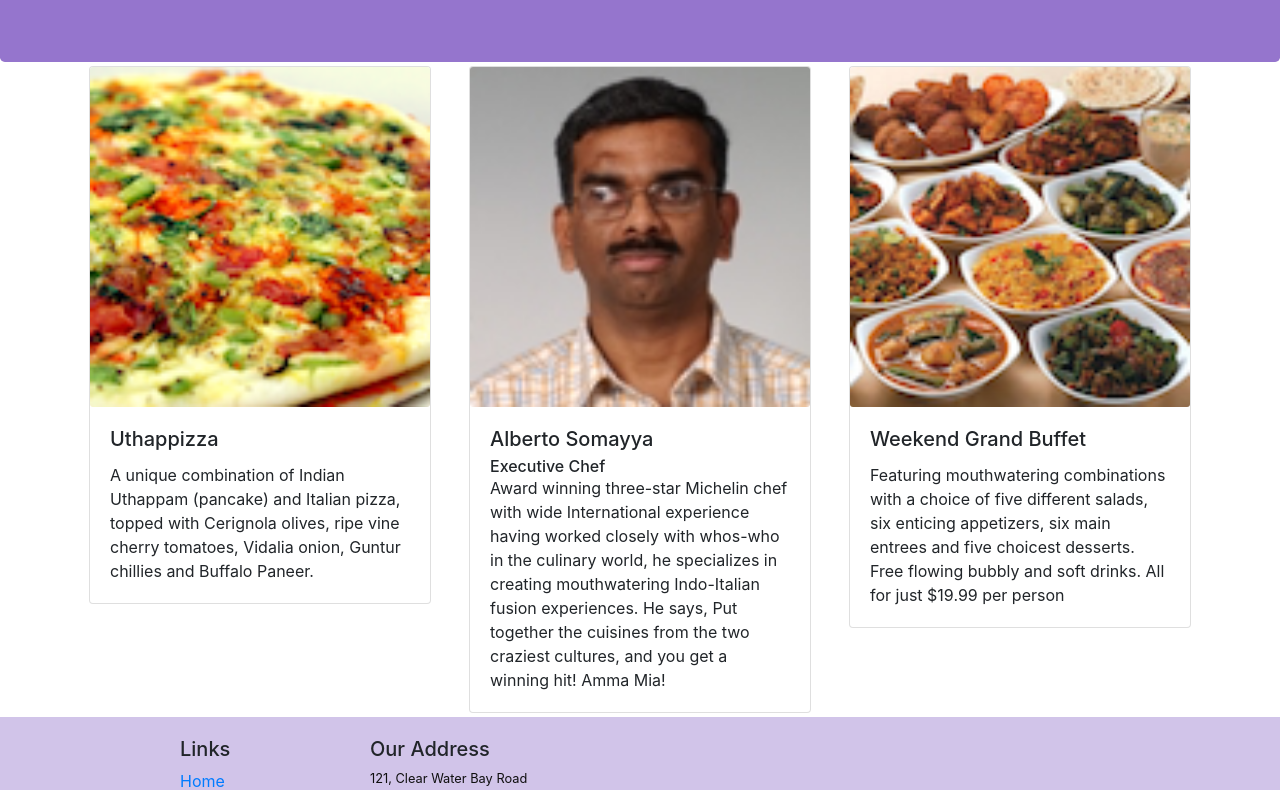
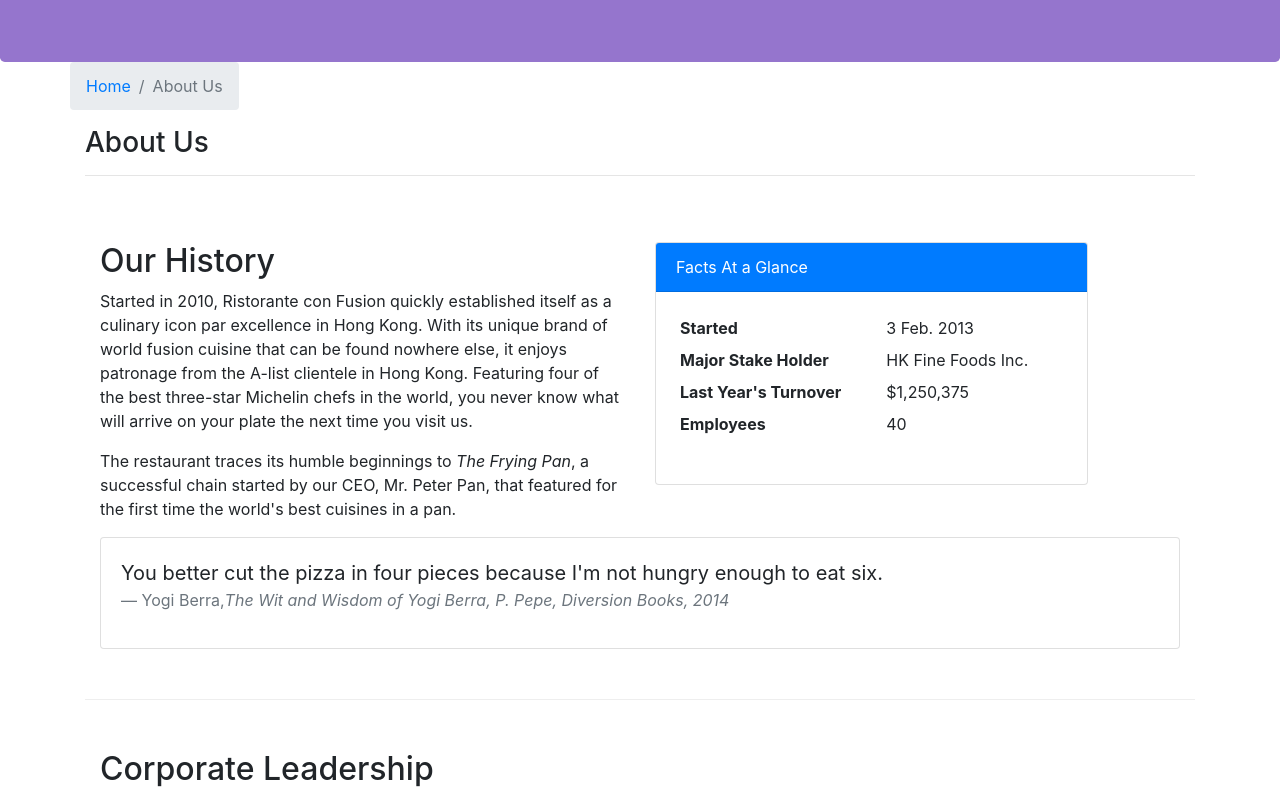
Before and after one commit to Lakhdher/confusion, a React (Create React App) app: page /aboutus in a window 1280 px wide. Before the commit this address led to /home. Shown: the part 280-1070 px from the top of the page. Built offline with nearby package versions, Linux system fonts and the light colour scheme.

Commit message:
aboutUs and routing

```diff
--- /dev/null
+++ b/src/components/AboutComponent.js
@@ -0,0 +1,116 @@
+import React from "react";
+import {
+  Breadcrumb,
+  BreadcrumbItem,
+  Card,
+  CardBody,
+  CardHeader,
+  Media,
+} from "reactstrap";
+import { Link } from "react-router-dom";
+
+function RenderLeader({ leader }) {
+  return (
+    <Media tag="li" className="m-5">
+      <Media left>
+        <Media object src={leader.image} alg={leader.name} />
+      </Media>
+      <Media body fluid className="ml-5">
+        <Media heading>{leader.name}</Media>
+        {leader.designation}
+        <br />
+        <div className="mt-3"> {leader.description}</div>
+      </Media>
+    </Media>
+  );
+}
+
+function About(props) {
+  const leaders = props.leaders.map((leader) => {
+    return <RenderLeader leader={leader} />;
+  });
+
+  return (
+    <div className="container">
+      <div className="row">
+        <Breadcrumb>
+          <BreadcrumbItem>
+            <Link to="/home">Home</Link>
+          </BreadcrumbItem>
+          <BreadcrumbItem active>About Us</BreadcrumbItem>
+        </Breadcrumb>
+        <div className="col-12">
+          <h3>About Us</h3>
+          <hr />
+        </div>
+      </div>
+      <div className="row row-content">
+        <div className="col-12 col-md-6">
+          <h2>Our History</h2>
+          <p>
+            Started in 2010, Ristorante con Fusion quickly established itself as
+            a culinary icon par excellence in Hong Kong. With its unique brand
+            of world fusion cuisine that can be found nowhere else, it enjoys
+            patronage from the A-list clientele in Hong Kong. Featuring four of
+            the best three-star Michelin chefs in the world, you never know what
+            will arrive on your plate the next time you visit us.
+          </p>
+          <p>
+            The restaurant traces its humble beginnings to{" "}
+            <em>The Frying Pan</em>, a successful chain started by our CEO, Mr.
+            Peter Pan, that featured for the first time the world's best
+            cuisines in a pan.
+          </p>
+        </div>
+        <div className="col-12 col-md-5">
+          <Card>
+            <CardHeader className="bg-primary text-white">
+              Facts At a Glance
+            </CardHeader>
+            <CardBody>
+              <dl className="row p-1">
+                <dt className="col-6">Started</dt>
+                <dd className="col-6">3 Feb. 2013</dd>
+                <dt className="col-6">Major Stake Holder</dt>
+                <dd className="col-6">HK Fine Foods Inc.</dd>
+                <dt className="col-6">Last Year's Turnover</dt>
+                <dd className="col-6">$1,250,375</dd>
+                <dt className="col-6">Employees</dt>
+                <dd className="col-6">40</dd>
+              </dl>
+            </CardBody>
+          </Card>
+        </div>
+        <div className="col-12">
+          <Card>
+            <CardBody className="bg-faded">
+              <blockquote className="blockquote">
+                <p className="mb-0">
+                  You better cut the pizza in four pieces because I'm not hungry
+                  enough to eat six.
+                </p>
+                <footer className="blockquote-footer">
+                  Yogi Berra,
+                  <cite title="Source Title">
+                    The Wit and Wisdom of Yogi Berra, P. Pepe, Diversion Books,
+                    2014
+                  </cite>
+                </footer>
+              </blockquote>
+            </CardBody>
+          </Card>
+        </div>
+      </div>
+      <div className="row row-content">
+        <div className="col-12">
+          <h2>Corporate Leadership</h2>
+        </div>
+        <div className="col-12">
+          <Media list>{leaders}</Media>
+        </div>
+      </div>
+    </div>
+  );
+}
+
+export default About;
--- a/src/components/ContactComponent.js
+++ b/src/components/ContactComponent.js
@@ -1,9 +1,26 @@
 /* eslint-disable jsx-a11y/anchor-is-valid */
-import React from 'react';
+import React from "react";
+import { Breadcrumb, BreadcrumbItem } from "reactstrap";
+import { Link } from "react-router-dom";
 
 function Contact(props) {
-    return(
+  return (
     <div className="container">
+      <div className="row">
+        <Breadcrumb>
+          <BreadcrumbItem>
+            <Link to="/home">Home</Link>
+          </BreadcrumbItem>
+          <BreadcrumbItem>
+            <Link to="/menu">Menu</Link>
+          </BreadcrumbItem>
+          <BreadcrumbItem active>Contact Us</BreadcrumbItem>
+        </Breadcrumb>
+        <div className="col-12">
+          <h3>Menu</h3>
+          <hr />
+        </div>
+      </div>
       <div className="row row-content">
         <div className="col-12">
           <h3>Location Information</h3>
@@ -11,12 +28,18 @@ function Contact(props) {
         <div className="col-12 col-sm-4 offset-sm-1">
           <h5>Our Address</h5>
           <address>
-                        121, Clear Water Bay Road<br />
-                        Clear Water Bay, Kowloon<br />
-                        HONG KONG<br />
-                        <i className="fa fa-phone"></i>: +852 1234 5678<br />
-                        <i className="fa fa-fax"></i>: +852 8765 4321<br />
-                        <i className="fa fa-envelope"></i>: <a href="mailto:confusion@food.net">confusion@food.net</a>
+            121, Clear Water Bay Road
+            <br />
+            Clear Water Bay, Kowloon
+            <br />
+            HONG KONG
+            <br />
+            <i className="fa fa-phone"></i>: +852 1234 5678
+            <br />
+            <i className="fa fa-fax"></i>: +852 8765 4321
+            <br />
+            <i className="fa fa-envelope"></i>:{" "}
+            <a href="mailto:confusion@food.net">confusion@food.net</a>
           </address>
         </div>
         <div className="col-12 col-sm-6 offset-sm-1">
@@ -24,9 +47,23 @@ function Contact(props) {
         </div>
         <div className="col-12 col-sm-11 offset-sm-1">
           <div className="btn-group" role="group">
-                        <a role="button" className="btn btn-primary" href="tel:+85212345678"><i className="fa fa-phone"></i> Call</a>
-                        <a role="button" className="btn btn-info"><i className="fa fa-skype"></i> Skype</a>
-                        <a role="button" className="btn btn-success" href="mailto:confusion@food.net"><i className="fa fa-envelope-o"></i> Email</a>
+            <a
+              role="button"
+              className="btn btn-primary"
+              href="tel:+85212345678"
+            >
+              <i className="fa fa-phone"></i> Call
+            </a>
+            <a role="button" className="btn btn-info">
+              <i className="fa fa-skype"></i> Skype
+            </a>
+            <a
+              role="button"
+              className="btn btn-success"
+              href="mailto:confusion@food.net"
+            >
+              <i className="fa fa-envelope-o"></i> Email
+            </a>
           </div>
         </div>
       </div>
--- a/src/components/DishDetailComponent.js
+++ b/src/components/DishDetailComponent.js
@@ -8,8 +8,9 @@ import {
   CardImg,
   Media,
 } from "reactstrap";
-
-function RenderDish({dish}) {
+import { Link } from "react-router-dom";
+import { Breadcrumb, BreadcrumbItem } from "reactstrap";
+function RenderDish({ dish }) {
   if (dish !== null)
     return (
       <Card>
@@ -23,7 +24,7 @@ function RenderDish({dish}) {
   else return <div></div>;
 }
 
-function RenderComments({comments}) {
+function RenderComments({ comments }) {
   if (comments !== null)
     return (
       <div className="container ml-0">
@@ -66,18 +67,36 @@ function RenderComments({comments}) {
 }
 
 function DishDetail(props) {
+  if (props.dish != null) {
     return (
       <div className="container">
+        <div className="row">
+          <Breadcrumb>
+            <BreadcrumbItem>
+              <Link to="/home">Home</Link>
+            </BreadcrumbItem>
+            <BreadcrumbItem>
+              <Link to="/menu">Menu</Link>
+            </BreadcrumbItem>
+            <BreadcrumbItem active>{props.dish.name}</BreadcrumbItem>
+          </Breadcrumb>
+          <div className="col-12">
+            <h3>Menu</h3>
+            <hr />
+          </div>
+        </div>
         <div className="row">
           <div className="col-12 col-md-5 m-1">
             <RenderDish dish={props.dish} />
           </div>
           <div className="col-12 col-md-5 m-1">
-          <RenderComments comments={props.dish.comments} />{" "}
+            <RenderComments comments={props.comments} />{" "}
           </div>
         </div>
       </div>
     );
   }
+  return <div></div>;
+}
 
 export default DishDetail;
--- a/src/components/Footer.js
+++ b/src/components/Footer.js
@@ -12,7 +12,7 @@ function Footer(props) {
                         <li><Link to="/home">Home</Link></li>
                         <li><Link to="/aboutus">About Us</Link></li>
                         <li><Link to="/menu">Menu</Link></li>
-                        <li><Link to=">contactus">Contact Us</Link></li>
+                        <li><Link to="/contactus">Contact Us</Link></li>
                     </ul>
                 </div>
                 <div className="col-12 col-sm-5">
--- a/src/components/MainComponent.js
+++ b/src/components/MainComponent.js
@@ -12,6 +12,7 @@ import Contact from "./ContactComponent";
 import { COMMENTS } from "../shared/comments";
 import { LEADERS } from "../shared/leaders";
 import { PROMOTIONS } from "../shared/promotions";
+import About from './AboutComponent';
 
 class Main extends Component {
   constructor(props) {
@@ -23,6 +24,7 @@ class Main extends Component {
       promotions: PROMOTIONS,
     };
   }
+
 
   render() {
     const HomePage = () => {
@@ -36,6 +38,14 @@ class Main extends Component {
         />
       );
     };
+    const DishWithId = ({match}) => {
+      return(
+          <DishDetail dish={this.state.dishes.filter((dish) => dish.id === parseInt(match.params.dishId,10))[0]}
+            comments={this.state.comments.filter((comment) => comment.dishId === parseInt(match.params.dishId,10))} />
+      );
+    };
+
+
     return (
       <div>
         <Header />
@@ -46,8 +56,10 @@ class Main extends Component {
             path="/menu"
             component={() => <Menu dishes={this.state.dishes} />}
           />
+          <Route path="/menu/:dishId" component={DishWithId} />
           <Route exact path="/contactus" component={Contact} />
-          <Redirect to="/home" />
+          <Route exact path='/aboutus' component={()=> <About leaders={this.state.leaders} />} />
+          <Redirect to='/home' />
         </Switch>
 
         <Footer />
--- a/src/components/MenuComponent.js
+++ b/src/components/MenuComponent.js
@@ -1,32 +1,53 @@
 /* eslint-disable no-useless-constructor */
 /* eslint-disable no-unused-vars */
 import React from "react";
-import { Card, CardImg, CardImgOverlay, CardTitle } from "reactstrap";
-
-function MenuItem({dish , test})
-  {
-    return(<Card onClick={() => {test(dish.id)}}>
+import {
+  Card,
+  CardImg,
+  CardImgOverlay,
+  CardTitle,
+  Breadcrumb,
+  BreadcrumbItem,
+} from "reactstrap";
+import { Link } from "react-router-dom";
+function MenuItem({ dish }) {
+  return (
+    <Card>
+      <Link to={`/menu/${dish.id}`}>
         <CardImg width="100%" src={dish.image} alt={dish.name} />
         <CardImgOverlay body className="ml-5">
           <CardTitle heading>{dish.name}</CardTitle>
         </CardImgOverlay>
-          </Card>)
+      </Link>
+    </Card>
+  );
 }
 
 function Menu(props) {
   const menu = props.dishes.map((dish) => {
     return (
-        <div key={dish.id} className="col-12 col-md-5 m-1" >
-          <MenuItem dish={dish} test={props.test} />
+      <div key={dish.id} className="col-12 col-md-5 m-1">
+        <MenuItem dish={dish} />
       </div>
     );
   });
   return (
     <div className="container">
+      <div className="row">
+        <Breadcrumb>
+          <BreadcrumbItem>
+            <Link to="/home">Home</Link>
+          </BreadcrumbItem>
+          <BreadcrumbItem active>Menu</BreadcrumbItem>
+        </Breadcrumb>
+        <div className="col-12">
+          <h3>Menu</h3>
+          <hr />
+        </div>
+      </div>
       <div className="row">{menu}</div>
     </div>
   );
-
 }
 
 export default Menu;
```
Lines whose indentation alone changed are shown as unchanged.
